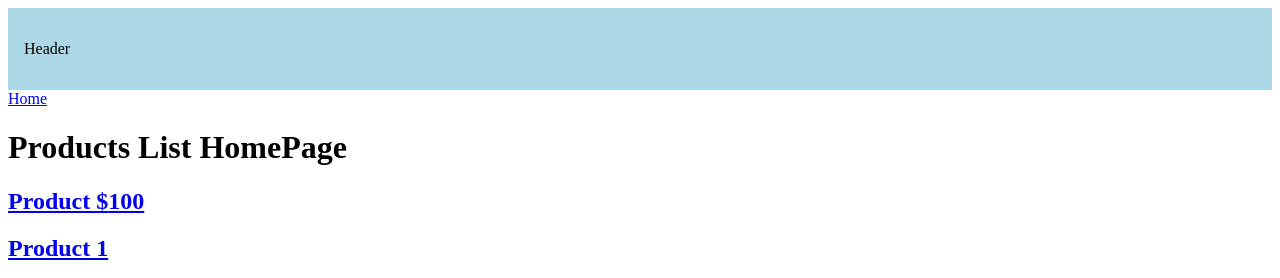
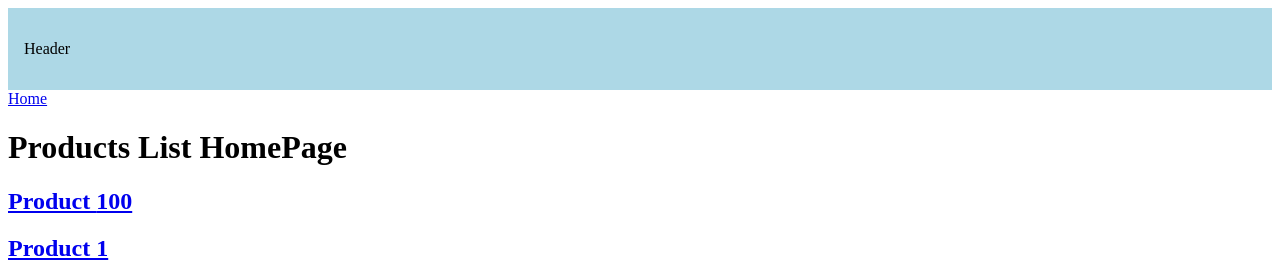
Before and after one commit to Mandalapuanusha/NextJSApp, a Next.js app: page /products in a window 1280 px wide. Shown: the top 278 px of the page. Built offline with nearby package versions, Linux system fonts and the light colour scheme.

Commit message:
Added replace prop for Link

```diff
--- a/src/app/products/ProductHomePage.tsx
+++ b/src/app/products/ProductHomePage.tsx
@@ -12,9 +12,10 @@ export default function ProductsHome() {
     return (<>
         <Link href="/"> Home</Link>
         <h1>Products List HomePage</h1>
-        <h2> <Link href={`/products/${productId}`}> Product ${productId}</Link></h2>
+        <h2> <Link href={`/products/${productId}`}> Product {productId}</Link></h2>
         <h2> <Link href="/products/1"> Product 1</Link></h2>
-        <h2> <Link href="/products/2"> Product 2</Link></h2>
+        <h2> <Link href="/products/2" replace> Product 2</Link></h2>
+        {/* The replace prop will replace the current history State instead of adding a new URL to the stack. */}
         <h2> <Link href="/products/3"> Product 3</Link></h2>
     </>)
 }
```
